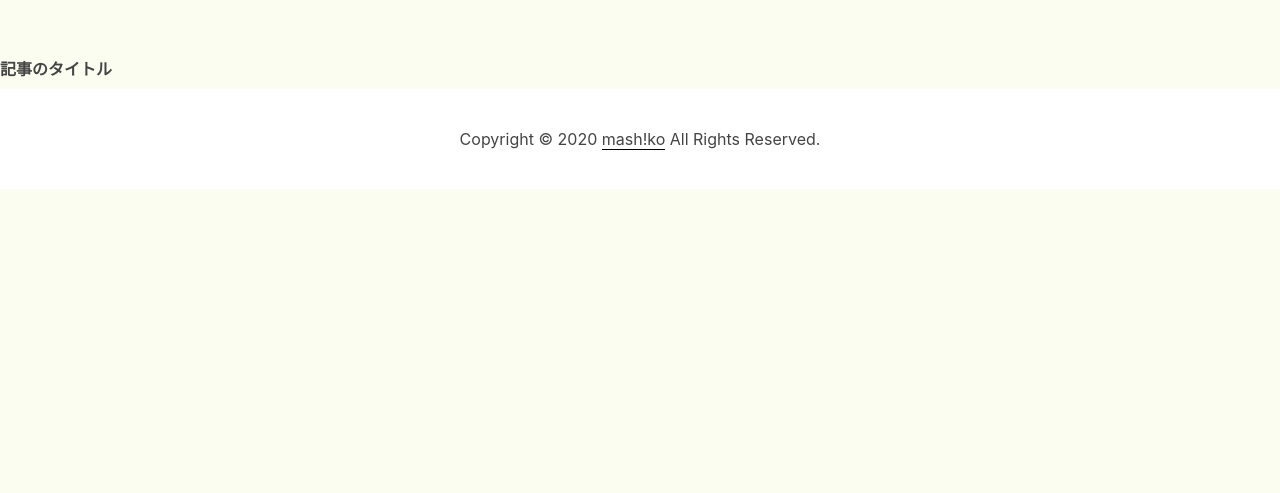
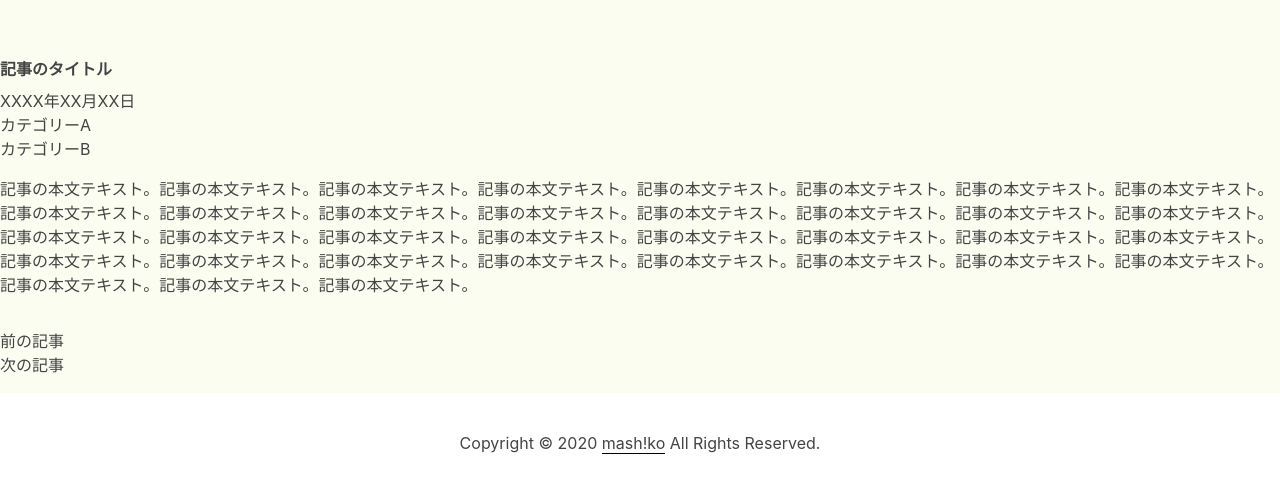
Before and after one commit to Ukyo-m/Profile, a Gatsby site: page /blog in a window 1280 px wide. Shown: the part 1269-1762 px from the top of the page. Before the commit the page ends 1458 px from the top, so only its background shows below. Built offline with nearby package versions, Linux system fonts and the light colour scheme; Gatsby itself is replaced by a stand-in of ours.

Commit message:
ブログパーツの配置

```diff
--- a/src/pages/blog.jsx
+++ b/src/pages/blog.jsx
@@ -14,7 +14,36 @@ export default () => {
       <article className="content">
         <div className="container">
           <h1>記事のタイトル</h1>
+
+          <aside className="info">
+            <time datetime="XXXX-XX-XX">XXXX年XX月XX日</time>
+            <div className="cat">
+              <ul>
+                <li className="slug">カテゴリーA</li>
+                <li className="slug">カテゴリーB</li>
+              </ul>
+            </div>
+          </aside>
+
+          <div className="postbody">
+            <p>
+              記事の本文テキスト。記事の本文テキスト。記事の本文テキスト。記事の本文テキスト。記事の本文テキスト。記事の本文テキスト。記事の本文テキスト。記事の本文テキスト。記事の本文テキスト。記事の本文テキスト。記事の本文テキスト。記事の本文テキスト。記事の本文テキスト。記事の本文テキスト。記事の本文テキスト。記事の本文テキスト。記事の本文テキスト。記事の本文テキスト。記事の本文テキスト。記事の本文テキスト。記事の本文テキスト。記事の本文テキスト。記事の本文テキスト。記事の本文テキスト。記事の本文テキスト。記事の本文テキスト。記事の本文テキスト。記事の本文テキスト。記事の本文テキスト。記事の本文テキスト。記事の本文テキスト。記事の本文テキスト。記事の本文テキスト。記事の本文テキスト。記事の本文テキスト。
+            </p>
+          </div>
         </div>
+
+        <ul className="postlink">
+          <li className="prev">
+            <a href="">
+              <span>前の記事</span>
+            </a>
+          </li>
+          <li className="next">
+            <a href="">
+              <span>次の記事</span>
+            </a>
+          </li>
+        </ul>
       </article>
     </Layout>
   )
```
